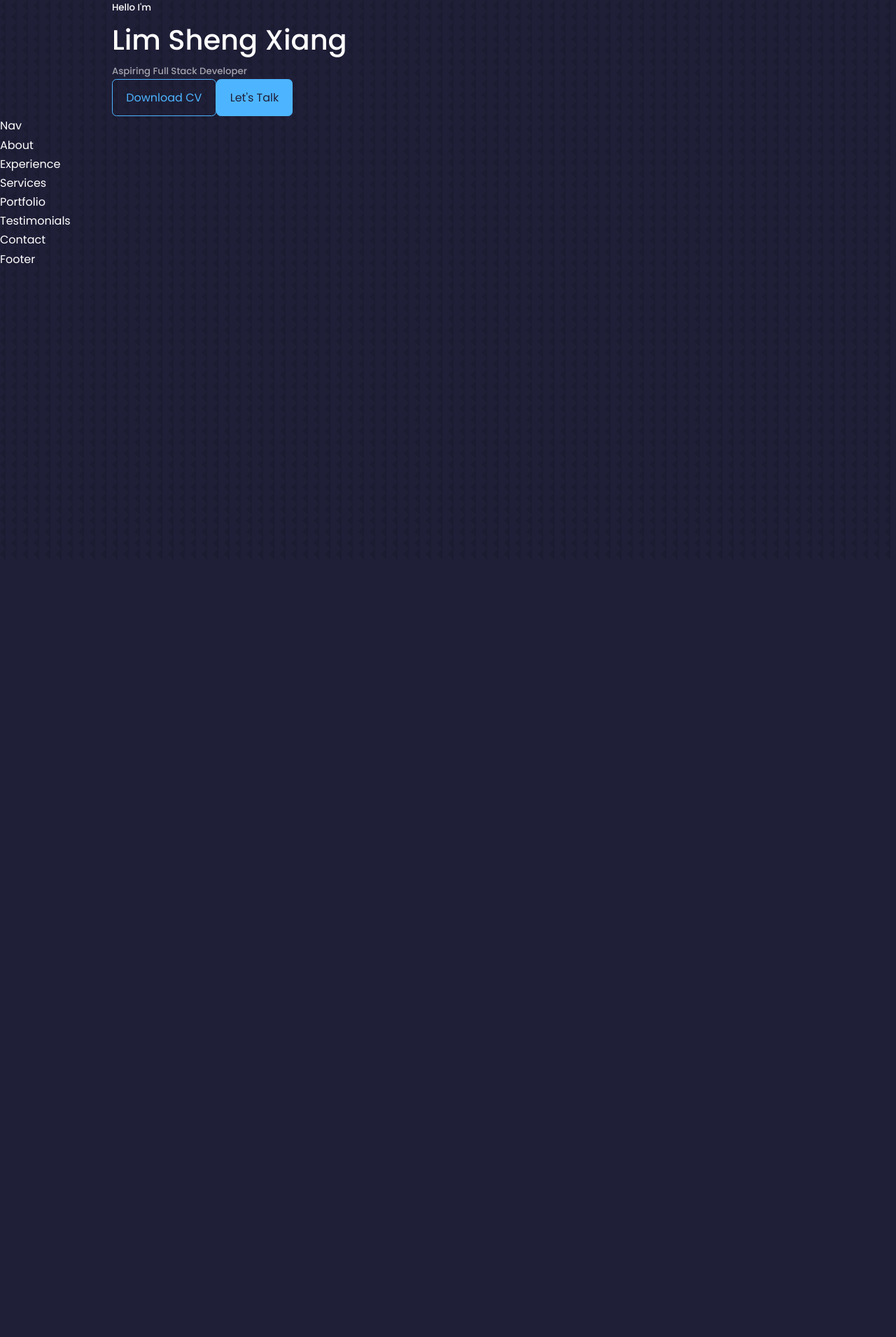
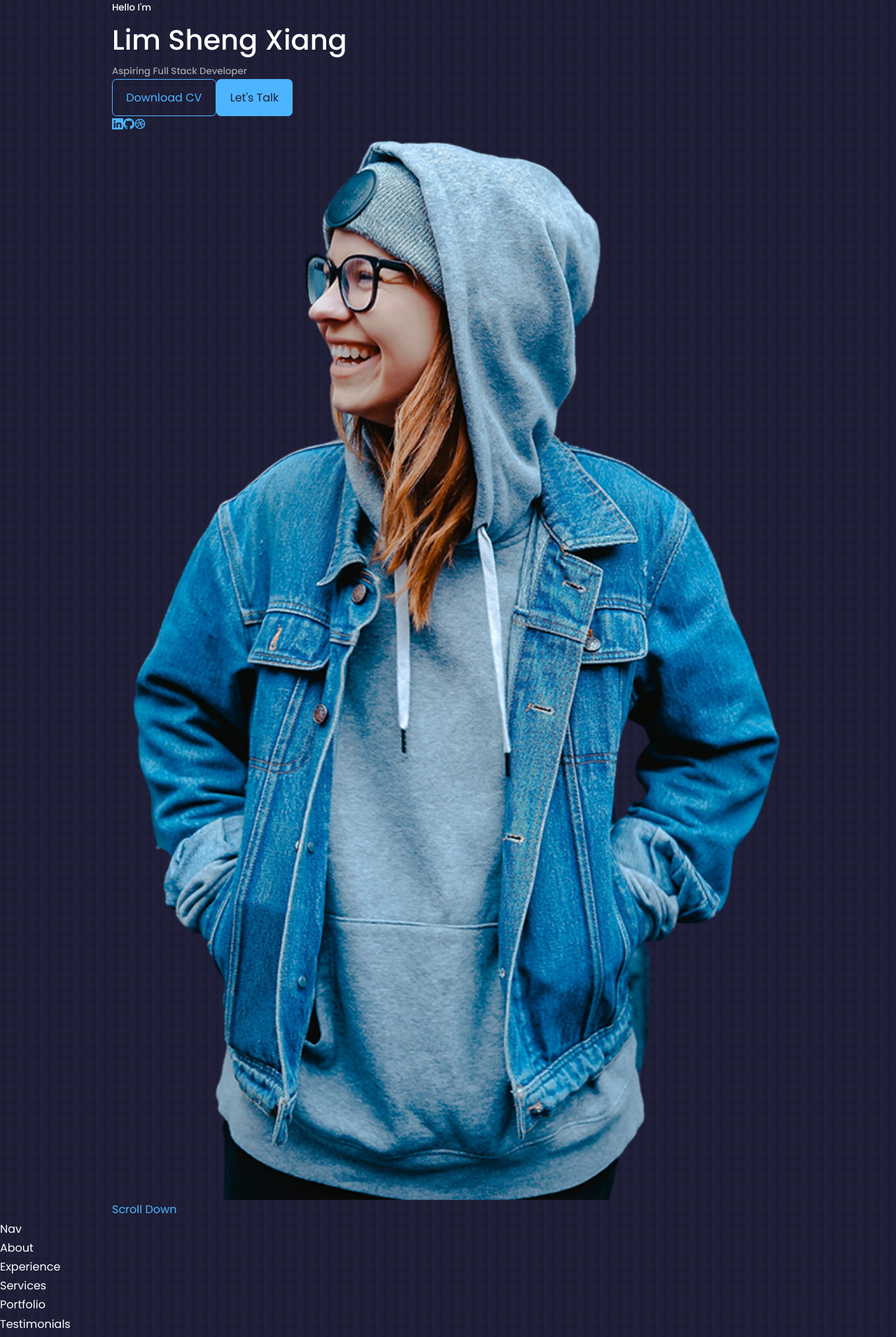
Before and after one commit to LSX99/React-Portfolio-Website, a React (Create React App) app: page / in a window 1280 px wide. Shown: the top 1911 px of the page at 70% size. Before the commit the page ends 800 px from the top, so only its background shows below. Built offline with nearby package versions, Linux system fonts and the light colour scheme.

Commit message:
Added HeaderSocials.jsx

```diff
--- a/package.json
+++ b/package.json
@@ -8,7 +8,8 @@
     "@testing-library/user-event": "^13.5.0",
     "react": "^18.2.0",
     "react-dom": "^18.2.0",
-    "react-scripts": "5.0.1",
+    "react-icons": "^4.7.1",
+    "react-scripts": "^2.1.3",
     "web-vitals": "^2.1.4"
   },
   "scripts": {
--- a/src/components/header/Header.jsx
+++ b/src/components/header/Header.jsx
@@ -1,6 +1,8 @@
 import React from "react";
 import "./header.css";
 import CTA from "./CTA";
+import ME from "../../assets/me.png";
+import HeaderSocials from "./HeaderSocials";
 
 const Header = () => {
 	return (
@@ -10,6 +12,15 @@ const Header = () => {
 				<h1>Lim Sheng Xiang</h1>
 				<h5 className="text-light">Aspiring Full Stack Developer</h5>
 				<CTA />
+				<HeaderSocials />
+
+				<div className="me">
+					<img src={ME} alt="" />
+				</div>
+
+				<a href="#contact" className="scroll_down">
+					Scroll Down
+				</a>
 			</div>
 		</header>
 	);
--- /dev/null
+++ b/src/components/header/HeaderSocials.jsx
@@ -0,0 +1,22 @@
+import React from "react";
+import { BsLinkedin } from "react-icons/bs";
+import { BsGithub } from "react-icons/bs";
+import { FiDribbble } from "react-icons/fi";
+
+const HeaderSocials = () => {
+	return (
+		<div className="header_socials">
+			<a href="https://linkedin.com" target="_blank">
+				<BsLinkedin />
+			</a>
+			<a href="https://github.com" target="_blank">
+				<BsGithub />
+			</a>
+			<a href="https://dribble.com" target="_blank">
+				<FiDribbble />
+			</a>
+		</div>
+	);
+};
+
+export default HeaderSocials;
```
Also changed, not shown: src/assets/me.png (added), 1 other file (tests, documents, lock files or other folders).
